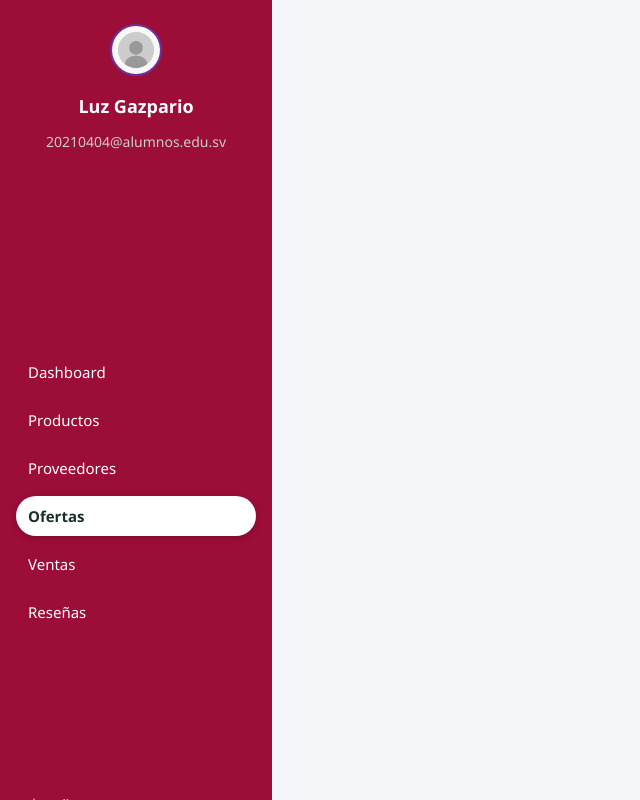
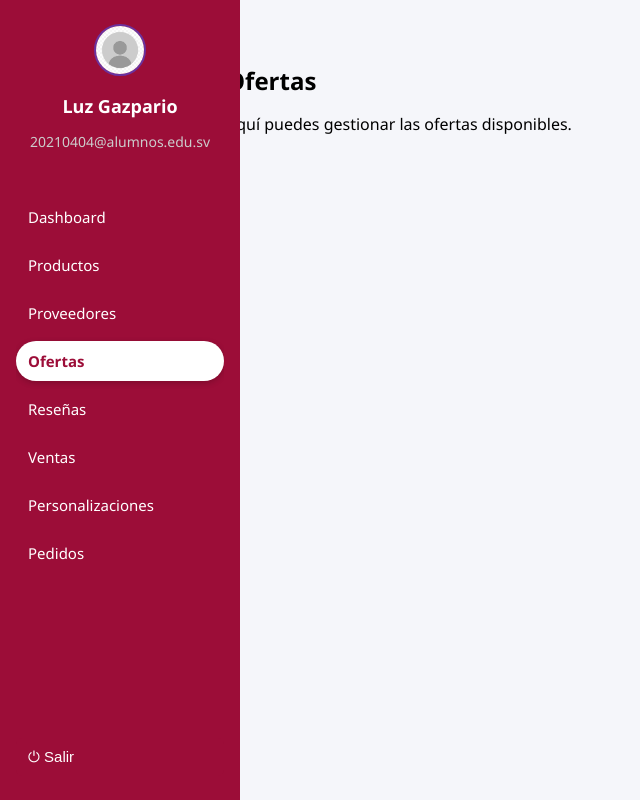
Before and after one commit to Lux111209/IdeartDetallesSV, a React (Vite) app in the folder Frontend-private/Ideart-private/: page /offers in a window 1280 px wide. Shown: the whole page, without its empty margins (0-640 px from the left). Built offline with nearby package versions, Linux system fonts and the light colour scheme.

Commit message:
solo es para actualizar

```diff
--- a/Frontend-private/Ideart-private/src/components/Sidebar.jsx
+++ b/Frontend-private/Ideart-private/src/components/Sidebar.jsx
@@ -1,37 +1,77 @@
-import React from "react";
+import React, { useState, useEffect } from "react";
 import { NavLink } from "react-router-dom";
 import "../css/Sidebar.css";
 
-const Sidebar = () => {
+const Sidebar = ({ children }) => {
+  const [open, setOpen] = useState(true);
+  const [isMobile, setIsMobile] = useState(false);
+
+  useEffect(() => {
+    const handleResize = () => {
+      if (window.innerWidth < 600) {
+        setIsMobile(true);
+        setOpen(false);
+      } else {
+        setIsMobile(false);
+        setOpen(true);
+      }
+    };
+    window.addEventListener("resize", handleResize);
+    handleResize();
+
+    return () => window.removeEventListener("resize", handleResize);
+  }, []);
+
   return (
-    <aside className="sidebar">
+    <>
+      {isMobile && (
+        <button
+          className="toggle-btn"
+          onClick={() => setOpen(!open)}
+          aria-label="Abrir/cerrar menú"
+        >
+          ☰
+        </button>
+      )}
+
+      <aside className={`sidebar ${open ? "open" : "closed"}`}>
         <div className="profile">
           <img src="/icono.jpg" alt="Usuario" className="avatar" />
           <h3>Luz Gazpario</h3>
           <p>20210404@alumnos.edu.sv</p>
         </div>
         <nav className="menu">
-        <NavLink to="/Dashboard" className={({ isActive }) => (isActive ? "active" : "")}>
-          Dashboard
+          {[
+            { to: "/Dashboard", label: "Dashboard" },
+            { to: "/ProductManager", label: "Productos" },
+            { to: "/Providers", label: "Proveedores" },
+            { to: "/Offers", label: "Ofertas" },
+            { to: "/Review", label: "Reseñas" },
+            { to: "/sales", label: "Ventas" },
+            { to: "/Personalizaciones", label: "Personalizaciones" },
+            { to: "/Pedidos", label: "Pedidos" },
+          ].map(({ to, label }) => (
+            <NavLink
+              key={to}
+              to={to}
+              onClick={() => isMobile && setOpen(false)} // cerrar sidebar en móvil al elegir link
+              className={({ isActive }) => (isActive ? "active" : "")}
+            >
+              {label}
             </NavLink>
-        <NavLink to="/ProductManager" className={({ isActive }) => (isActive ? "active" : "")}>
-          Productos
-        </NavLink>
-        <NavLink to="/Providers" className={({ isActive }) => (isActive ? "active" : "")}>
-          Proveedores
-        </NavLink>
-        <NavLink to="/Offers" className={({ isActive }) => (isActive ? "active" : "")}>
-          Ofertas
-        </NavLink>
-        <NavLink to="/sales" className={({ isActive }) => (isActive ? "active" : "")}>
-          Ventas
-        </NavLink>
-        <NavLink to="/Review" className={({ isActive }) => (isActive ? "active" : "")}>
-          Reseñas
-        </NavLink>
+          ))}
         </nav>
-      <button className="logout">⏻ Salir</button>
+        <button
+          className="logout"
+          onClick={() => alert("Cerrar sesión")}
+        >
+          ⏻ Salir
+        </button>
       </aside>
+
+      {/* Contenido principal que se desplaza para dejar espacio al sidebar */}
+      <main className="main-content">{children}</main>
+    </>
   );
 };
 
--- a/Frontend-private/Ideart-private/src/components/providersCart.jsx
+++ b/Frontend-private/Ideart-private/src/components/providersCart.jsx
@@ -1,3 +1,6 @@
+// src/components/providersCart.jsx
+import React from "react";
+
 export default function EmpleadoCard({ empleado, onSelect }) {
   return (
     <div className="card" onClick={() => onSelect(empleado)}>
--- a/Frontend-private/Ideart-private/src/css/Sidebar.css
+++ b/Frontend-private/Ideart-private/src/css/Sidebar.css
@@ -1,3 +1,4 @@
+/* Sidebar base - diseño original */
 .sidebar {
   width: 240px;
   background-color: #9C0D38;
@@ -6,7 +7,13 @@
   height: 100vh;
   display: flex;
   flex-direction: column;
-  justify-content: space-between;
+  position: fixed;
+  top: 0;
+  left: 0;
+  box-sizing: border-box;
+  transition: transform 0.3s ease, width 0.3s ease;
+  z-index: 1000;
+  overflow-y: auto;
 }
 
 .profile {
@@ -35,9 +42,10 @@
   display: flex;
   flex-direction: column;
   gap: 0.5rem;
+  flex-grow: 1;
+  overflow-y: auto;
 }
 
-/* Estilo para los links del menú */
 .menu a {
   display: block;
   color: white;
@@ -52,24 +60,104 @@
 }
 
 .menu a:hover {
-  background-color: #294843; /* Hover suave */
+  background-color: #CF5375;
+  color: #1c2e2c;
+  border-radius: 20px;
 }
 
-/* Link activo con estilo botón blanco redondeado */
 .menu a.active {
-  background-color: white;       /* Fondo blanco */
-  color: #1c2e2c;                /* Texto oscuro */
+  background-color: #ffffff;
+  color: #9C0D38;
   font-weight: 700;
-  border-radius: 20px;           /* Más redondeado */
+  border-radius: 20px;
   box-shadow: 0 2px 6px rgba(0, 0, 0, 0.2);
 }
 
 .logout {
-  background: none;
+  background: #9C0D38;
   border: none;
-  color: #cccccc;
+  color: white;
   font-size: 15px;
   text-align: left;
   padding: 10px 12px;
   cursor: pointer;
+  border-radius: 6px;
+  width: 100%;
+  position: sticky;
+  bottom: 0;
+  margin-top: 1rem;
+  transition: background-color 0.3s ease;
 }
+
+.logout:hover {
+  background-color: #ffffff;
+  color: #9C0D38;
+}
+
+/* Sidebar oculto en móvil */
+.sidebar.closed {
+  transform: translateX(-100%);
+}
+
+/* Botón hamburguesa */
+.toggle-btn {
+  position: fixed;
+  top: 15px;
+  left: 15px;
+  background-color: #9C0D38;
+  border: none;
+  color: white;
+  font-size: 24px;
+  padding: 8px 12px;
+  border-radius: 6px;
+  cursor: pointer;
+  z-index: 1100;
+  display: none;
+}
+
+/* Responsive */
+
+/* Tablets: sidebar un poco más estrecho */
+@media screen and (max-width: 991px) and (min-width: 600px) {
+  .sidebar {
+    width: 200px;
+  }
+}
+
+/* Contenido principal ajustado en tablets */
+@media screen and (max-width: 991px) and (min-width: 600px) {
+  .main-content {
+    margin-left: 200px;
+  }
+}
+
+/* Móviles */
+@media screen and (max-width: 599px) {
+  .sidebar {
+    width: 220px;
+    height: 100%;
+    transform: translateX(-100%);
+    box-shadow: 2px 0 5px rgba(0,0,0,0.3);
+  }
+
+  .sidebar.open {
+    transform: translateX(0);
+  }
+
+  .toggle-btn {
+    display: block;
+  }
+
+  /* Contenido principal ocupa todo el ancho */
+  .main-content {
+    margin-left: 0;
+  }
+}
+
+/* Contenido principal desktop */
+.main-content {
+  margin-left: 210px;
+  padding: 1rem;
+  transition: margin-left 0.3s ease;
+  position: static;
+}
--- a/Frontend-private/Ideart-private/src/css/providers.css
+++ b/Frontend-private/Ideart-private/src/css/providers.css
@@ -128,7 +128,7 @@ body {
   padding: 10px;
   margin-top: 12px;
   font-size: 16px;
-  background-color: #6a329f;
+  background-color: #9C0D38;
   color: white;
   border: none;
   border-radius: 8px;
--- a/Frontend-private/Ideart-private/src/pages/Providers.jsx
+++ b/Frontend-private/Ideart-private/src/pages/Providers.jsx
@@ -1,3 +1,4 @@
+// src/pages/Providers.jsx
 import { useState, useEffect, useRef } from "react";
 import EmpleadoCard from "../components/providersCart";
 import Sidebar from "../components/Sidebar";
@@ -26,7 +27,7 @@ const empleadosIniciales = [
   }
 ];
 
-export default function HomePage() {
+export default function Providers() {
   const [empleados, setEmpleados] = useState(empleadosIniciales);
   const [activo, setActivo] = useState(null);
   const [modoEdicion, setModoEdicion] = useState(false);
@@ -37,7 +38,8 @@ export default function HomePage() {
     titulo: "",
     descripcion: "",
     edad: "",
-    genero: ""
+    genero: "",
+    telefono: ""
   });
   const [errores, setErrores] = useState({});
 
@@ -79,7 +81,8 @@ export default function HomePage() {
       titulo: "",
       descripcion: "",
       edad: "",
-      genero: ""
+      genero: "",
+      telefono: ""
     });
     setErrores({});
   }
@@ -93,7 +96,8 @@ export default function HomePage() {
       titulo: activo.titulo,
       descripcion: activo.descripcion,
       edad: activo.edad,
-      genero: activo.genero
+      genero: activo.genero,
+      telefono: activo.telefono || ""
     });
     setModoEdicion(true);
     setErrores({});
@@ -107,9 +111,14 @@ export default function HomePage() {
       errs.email = "Email inválido";
     if (!formData.titulo.trim()) errs.titulo = "Título requerido";
     if (!formData.descripcion.trim()) errs.descripcion = "Descripción requerida";
-    if (!formData.edad || isNaN(formData.edad) || formData.edad <= 0)
-      errs.edad = "Edad válida requerida";
+    if (!formData.edad || isNaN(formData.edad) || formData.edad < 18)
+      errs.edad = "Edad debe ser mayor o igual a 18";
     if (!formData.genero.trim()) errs.genero = "Género requerido";
+    else if (!["Masculino", "Femenino"].includes(formData.genero))
+      errs.genero = "Género debe ser 'Masculino' o 'Femenino'";
+    if (!formData.telefono.trim()) errs.telefono = "Teléfono requerido";
+    else if (!/^\d{4}-\d{4}$/.test(formData.telefono))
+      errs.telefono = "Teléfono debe tener formato 0000-0000";
     return errs;
   }
 
@@ -159,6 +168,15 @@ export default function HomePage() {
     }
   }
 
+  // Manejo archivo de imagen para subir desde dispositivo
+  function manejarArchivoImagen(e) {
+    const archivo = e.target.files[0];
+    if (archivo) {
+      const urlLocal = URL.createObjectURL(archivo);
+      setFormData(prev => ({ ...prev, foto: urlLocal }));
+    }
+  }
+
   return (
     <div className="dashboard">
       <Sidebar />
@@ -188,6 +206,7 @@ export default function HomePage() {
                 <p>{activo.descripcion}</p>
                 <p><strong>Edad:</strong> {activo.edad}</p>
                 <p><strong>Género:</strong> {activo.genero}</p>
+                <p><strong>Teléfono:</strong> {activo.telefono}</p>
                 <p><strong>Email:</strong> {activo.email}</p>
 
                 <div className="botones-derecha">
@@ -220,14 +239,21 @@ export default function HomePage() {
                 </label>
 
                 <label>
-                  Foto URL:
+                  Foto:
                   <input
-                    type="text"
-                    placeholder="URL de la imagen"
-                    value={formData.foto}
-                    onChange={e => setFormData({ ...formData, foto: e.target.value })}
+                    type="file"
+                    accept="image/*"
+                    onChange={manejarArchivoImagen}
                   />
                 </label>
+
+                {formData.foto && (
+                  <img
+                    src={formData.foto}
+                    alt="Preview"
+                    style={{ width: "100px", height: "100px", objectFit: "cover", marginTop: "10px", borderRadius: "8px" }}
+                  />
+                )}
 
                 <label>
                   Título:
@@ -260,12 +286,27 @@ export default function HomePage() {
 
                 <label>
                   Género:
+                  <select
+                    value={formData.genero}
+                    onChange={e => setFormData({ ...formData, genero: e.target.value })}
+                  >
+                    <option value="">-- Selecciona género --</option>
+                    <option value="Masculino">Masculino</option>
+                    <option value="Femenino">Femenino</option>
+                  </select>
+                  {errores.genero && <span className="error">{errores.genero}</span>}
+                </label>
+
+                <label>
+                  Teléfono:
                   <input
                     type="text"
-                    value={formData.genero}
-                    onChange={e => setFormData({ ...formData, genero: e.target.value })}
+                    placeholder="0000-0000"
+                    value={formData.telefono}
+                    onChange={e => setFormData({ ...formData, telefono: e.target.value })}
+                    maxLength={9}
                   />
-                  {errores.genero && <span className="error">{errores.genero}</span>}
+                  {errores.telefono && <span className="error">{errores.telefono}</span>}
                 </label>
 
                 <div className="botones-formulario">
```
Lines whose indentation alone changed are shown as unchanged.
